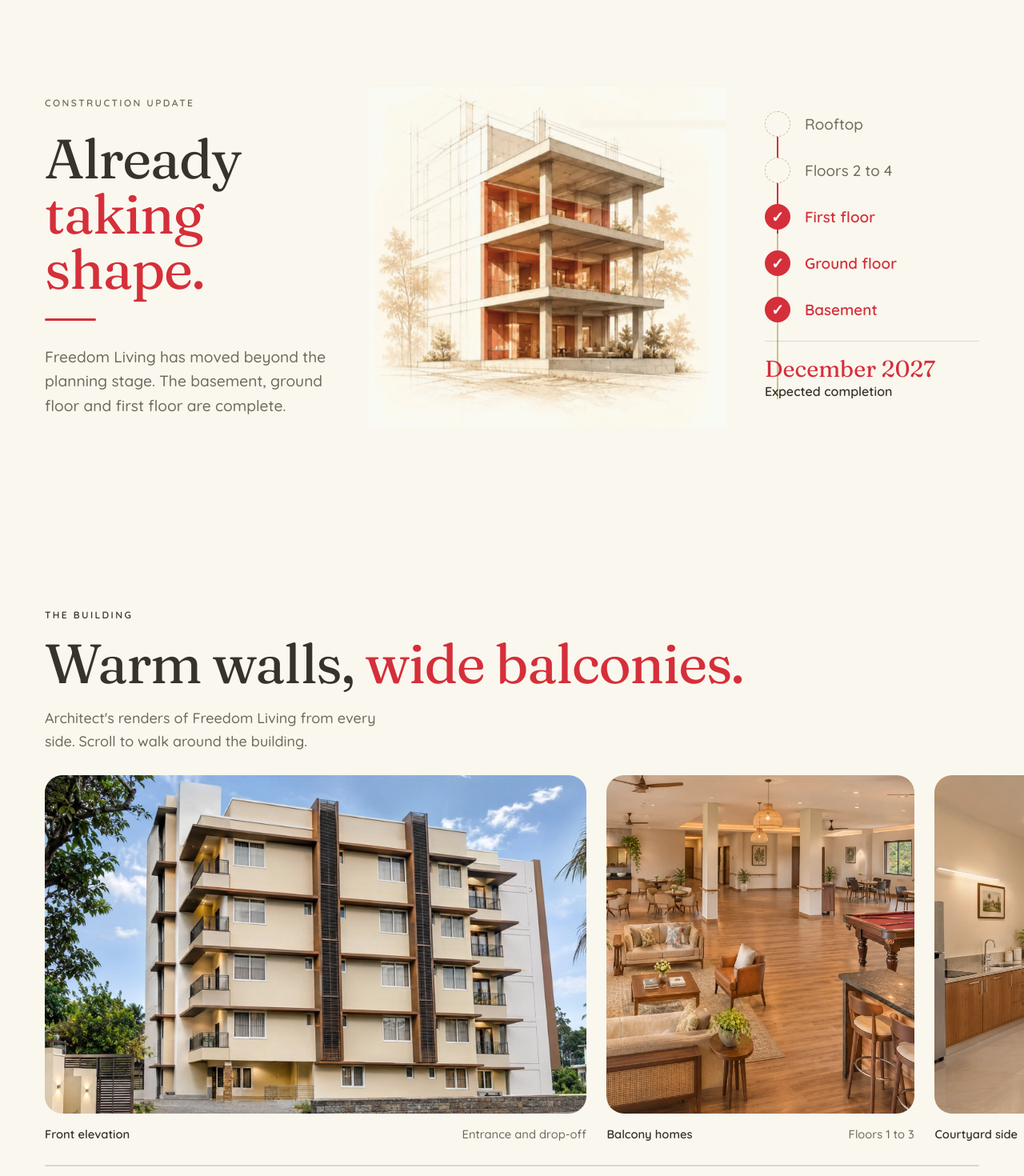
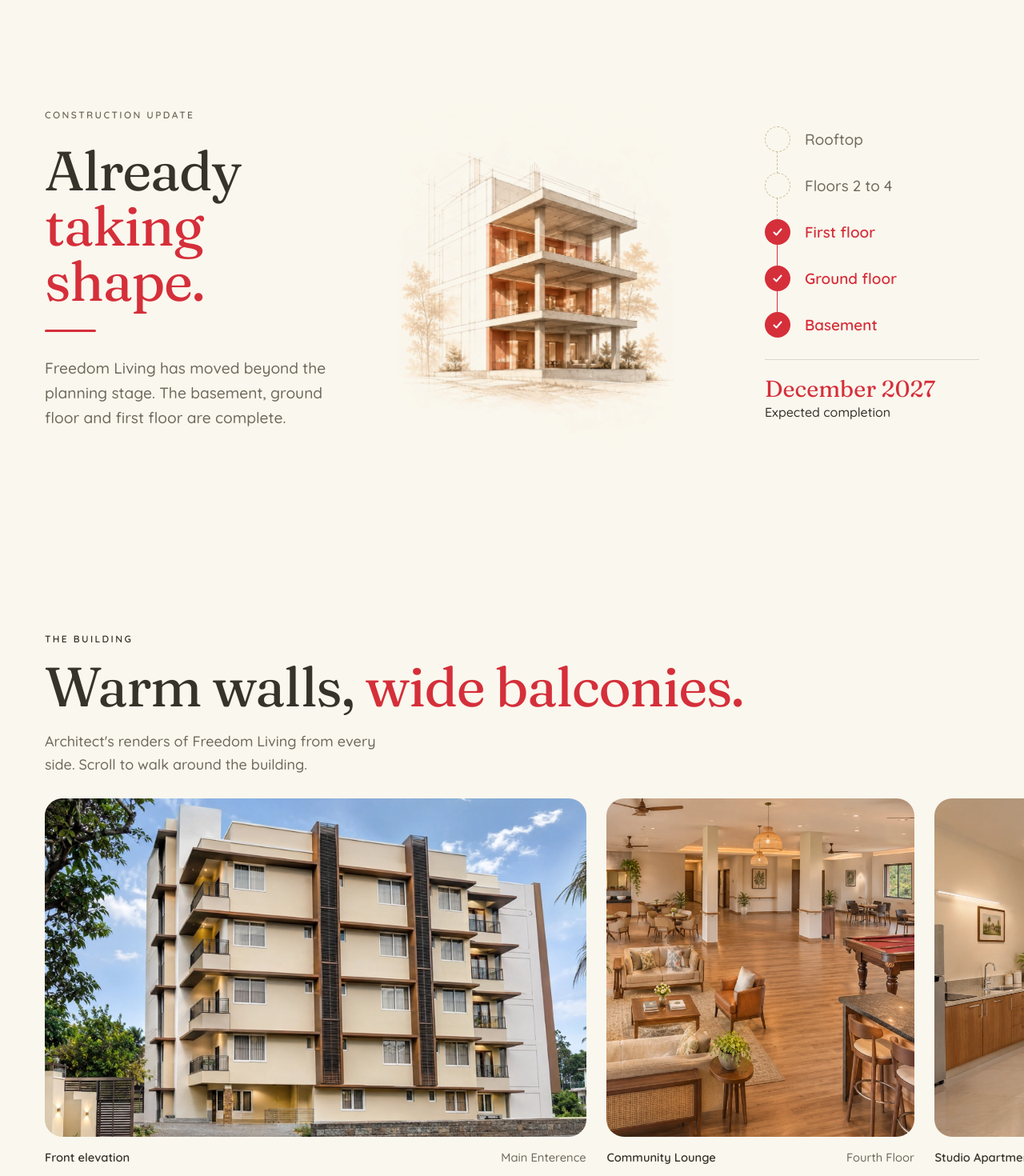
Before and after one commit to torussstudio/freedom-living-landing-page, a React (Vite) app: page / in a window 1280 px wide. Shown: the part 5140-6610 px from the top of the page at 80% size. Built offline with nearby package versions, Linux system fonts and the light colour scheme; a web font is replaced by a local one.

Commit message:
Changes applied

```diff
--- a/src/components/Sections.jsx
+++ b/src/components/Sections.jsx
@@ -46,6 +46,10 @@ export function Day() {
   )
 }
 
+const Tick = () => (
+  <svg width="16" height="16" viewBox="0 0 16 16" fill="none" stroke="currentColor" strokeWidth="2" strokeLinecap="round" strokeLinejoin="round" aria-hidden="true"><path d="M3.5 8.5l3 3 6-7" /></svg>
+)
+
 export function LocationProgress() {
   return (
     <section className="sec loc" style={{ paddingTop: 'clamp(40px,6vw,80px)' }}>
@@ -78,9 +82,9 @@ export function LocationProgress() {
           <ul className="checks rv" aria-label="Construction status by level">
             <li className="todo"><span className="c" />Rooftop</li>
             <li className="todo"><span className="c" />Floors 2 to 4</li>
-            <li className="done"><span className="c">✓</span>First floor</li>
-            <li className="done"><span className="c">✓</span>Ground floor</li>
-            <li className="done"><span className="c">✓</span>Basement</li>
+            <li className="done"><span className="c"><Tick /></span>First floor</li>
+            <li className="done"><span className="c"><Tick /></span>Ground floor</li>
+            <li className="done"><span className="c"><Tick /></span>Basement</li>
             <li className="eta"><span><b>December 2027</b>Expected completion</span></li>
           </ul>
         </div>
--- a/src/data/content.js
+++ b/src/data/content.js
@@ -31,11 +31,11 @@ export const PILLARS = [
 ]
 
 export const SLIDES = [
-  { src: render086, alt: 'Front elevation render of Freedom Living', title: 'Front elevation', note: 'Entrance and drop-off' },
-  { src: render087, alt: 'Corner render showing private balconies', title: 'Balcony homes', note: 'Floors 1 to 3', tall: true, pos: '70% 50%' },
-  { src: render089, alt: 'Rear courtyard render with stacked balconies', title: 'Courtyard side', note: 'Open terrace access on every floor' },
-  { src: render088, alt: 'Side elevation render with basement parking entrance', title: 'Side elevation', note: 'Basement parking entry' },
-  { src: render090, alt: 'Sketch of the building structure under construction', title: 'Taking shape', note: 'October 2026', tall: true },
+  { src: render086, alt: 'Freedom Living apartment exterior in Palakkad', title: 'Front elevation', note: 'Main Enterence' },
+  { src: render087, alt: 'Spacious senior living community lounge', title: 'Community Lounge', note: 'Fourth Floor', tall: true, pos: '70% 50%' },
+  { src: render089, alt: 'Studio home with kitchenette and bathroom', title: 'Studio Apartment Interior', note: 'Residential Floors 1–3' },
+  { src: render088, alt: 'Indoor games and reading lounge', title: 'Community Recreation Area', note: 'Ground Floor' },
+  { src: render090, alt: 'Furnished studio apartment with living space', title: 'Studio Apartment Interior', note: 'Residential Floors 1–3', tall: true },
 ]
 
 export const LEVELS = [
@@ -137,7 +137,7 @@ export const UNITS = [
   ['G05', 589, 269, '13′2″ × 20′7″', null, [49, 18, 8, 19]],
   ['G06', 592, 270, '13′2″ × 20′7″', null, [41, 17, 8, 19]],
   ['01', 1202, 443, '25′4″ × 18′3″', '4′11″ × 18′5″', [41, 69, 15, 16]],
-  ['02', 1030, 403, '22′2″ × 18′3″', null, [59.5, 69, 13.5, 16]],
+  ['02', 1030, 403, '22′2″ × 18′3″', '3′11″ wide', [59.5, 69, 13.5, 16]],
   ['03', 863, 399, '22′2″ × 18′1″', null, [59.5, 54, 13.5, 15]],
   ['04', 1102, 440, '25′4″ × 18′1″', '4′11″ × 12′10″', [41, 54, 15, 15]],
   ['05', 749, 264, '22′9″ × 11′8″', '4′11″ × 9′9″', [42.5, 43, 13.5, 11]],
--- a/src/styles/global.css
+++ b/src/styles/global.css
@@ -558,15 +558,18 @@ html.plan-full-open .nav,html.plan-full-open .mcta{visibility:hidden}
 @media (min-width:1000px){.prog-grid{grid-template-columns:4fr 5fr 3fr;gap:48px}}
 .prog-img img{width:100%;max-width:620px;margin:0 auto}
 .checks{list-style:none;margin:0;padding:0;position:relative}
-.checks::before{content:"";position:absolute;left:15px;top:16px;bottom:16px;width:1.5px;background:linear-gradient(var(--crimson) 0 42%,var(--sand-line) 42%)}
-.checks li{position:relative;display:flex;align-items:center;gap:18px;padding:13px 0;font-size:1.18rem;font-weight:600}
-.checks .c{flex:none;width:32px;height:32px;border-radius:50%;display:grid;place-items:center;position:relative;z-index:1}
+.checks li{position:relative;display:flex;align-items:center;gap:18px;min-height:58px;padding:13px 0;font-size:1.18rem;line-height:1.2;font-weight:600}
+.checks .c{flex:none;width:32px;height:32px;border-radius:50%;display:grid;place-items:center;position:relative;z-index:1;box-sizing:border-box}
 .checks .done .c{background:var(--crimson);color:#fff}
 .checks .done{color:var(--crimson)}
 .checks .todo .c{background:var(--cream);border:1.5px dashed var(--sand-line)}
 .checks .todo{color:var(--ink-soft);font-weight:500}
-.checks .eta{margin-top:10px;padding-top:18px;border-top:1px solid var(--line);font-size:1rem;color:var(--ink)}
-.checks .eta b{font:400 1.8rem/1.1 var(--display);color:var(--crimson);display:block}
+/* connector: runs from the centre of the previous circle to the centre of this one, so it starts and ends exactly on the circles */
+.checks li:not(:first-child):not(.eta)::before{content:"";position:absolute;left:15px;top:-29px;height:58px;width:0;border-left:1.5px dashed var(--sand-line)}
+.checks li.done+li.done::before{border-left:1.5px solid var(--crimson)}
+/* completion note: divider spans the column, text starts flush with the left edge of the circles */
+.checks .eta{display:block;min-height:0;margin-top:14px;padding:20px 0 0;border-top:1px solid var(--line);font-size:1rem;font-weight:500;color:var(--ink)}
+.checks .eta b{font:400 1.8rem/1.1 var(--display);color:var(--crimson);display:block;margin-bottom:4px}
 
 /* ───────── VISION ───────── */
 .vision{position:relative;overflow:hidden;background:linear-gradient(115deg,var(--cream) 40%,#FBF1C9 85%,#F8E37A 120%)}
@@ -628,6 +631,9 @@ html.plan-full-open .nav,html.plan-full-open .mcta{visibility:hidden}
 .copy{font:700 .76rem var(--body);letter-spacing:.12em;text-transform:uppercase;background:transparent;border:1.5px solid rgba(255,248,230,.6);color:#FFF8E6;border-radius:999px;padding:.65em 1.1em;cursor:pointer}
 .copy:hover{background:#FFF8E6;color:var(--crimson-deep)}
 form.f,.thanks{background:var(--cream);color:var(--ink);border-radius:32px;padding:clamp(24px,4vw,52px);display:grid;gap:22px;box-shadow:0 40px 80px -40px rgba(60,10,30,.6)}
+.seg{display:inline-flex;padding:5px;border-radius:999px;background:var(--cream);border:1px solid var(--sand-line)}
+.seg button{font:700 .95rem/1 var(--body);border:0;background:transparent;color:var(--ink);padding:.85em 1.3em;border-radius:999px;cursor:pointer;transition:background .5s var(--ease),color .5s}
+.seg button[aria-selected="true"]{background:var(--crimson);color:#FFF8E6}
 .fr{display:grid;gap:22px}
 @media (min-width:640px){.fr.two{grid-template-columns:1fr 1fr}}
 .fld{display:grid;gap:8px;min-width:0}
```
Also changed, not shown: src/assets/img/sketch.webp.
